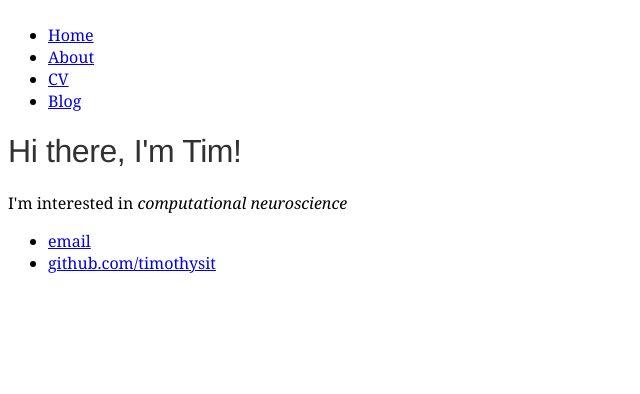
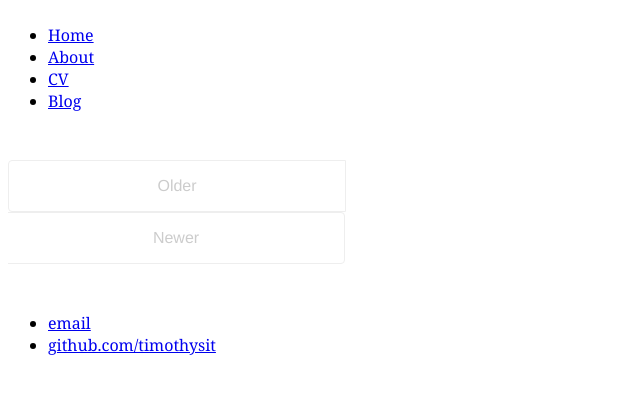
Before and after one commit to Timothysit/oldWebsite, a Jekyll site: the page built from index.html, in a window 1280 px wide. Shown: the top 394 px of the page, without its empty margins (0-640 px from the left). Built offline with Jekyll 4.4.1, drawn with Linux system fonts in a browser that asks for light colours.

Commit message:
Update index.html

```diff
--- a/index.html
+++ b/index.html
@@ -1,8 +1,37 @@
 ---
 layout: default
-title: Timothy Sit
+title: Home
 ---
-<div class="blurb">
-	<h1>Hi there, I'm Tim!</h1>
-	<p>I'm interested in <em>computational neuroscience</em> </p>
-</div><!-- /.blurb -->
+
+<div class="posts">
+  {% for post in paginator.posts %}
+  <div class="post">
+    <h1 class="post-title">
+      <a href="{{ site.baseurl }}/{{ post.url }}">
+        {{ post.title }}
+      </a>
+    </h1>
+
+    <span class="post-date">{{ post.date | date_to_string }}</span>
+
+    {{ post.content }}
+  </div>
+  {% endfor %}
+</div>
+
+<div class="pagination">
+  {% if paginator.next_page %}
+    <a class="pagination-item older" href="{{ site.baseurl }}/page{{paginator.next_page}}">Older</a>
+  {% else %}
+    <span class="pagination-item older">Older</span>
+  {% endif %}
+  {% if paginator.previous_page %}
+    {% if paginator.page == 2 %}
+      <a class="pagination-item newer" href="{{ site.baseurl }}/">Newer</a>
+    {% else %}
+      <a class="pagination-item newer" href="{{ site.baseurl }}/page{{paginator.previous_page}}">Newer</a>
+    {% endif %}
+  {% else %}
+    <span class="pagination-item newer">Newer</span>
+  {% endif %}
+</div>
```
